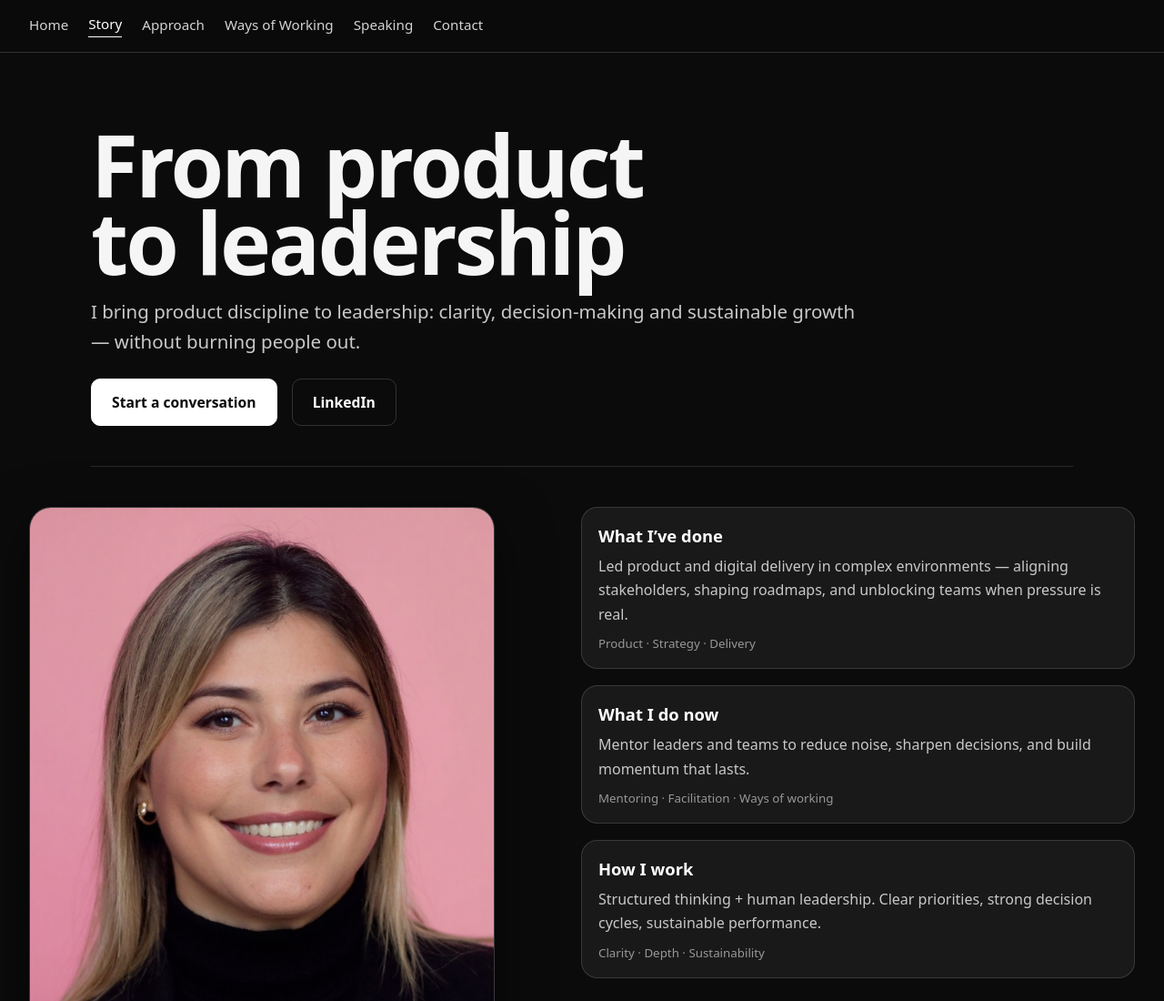
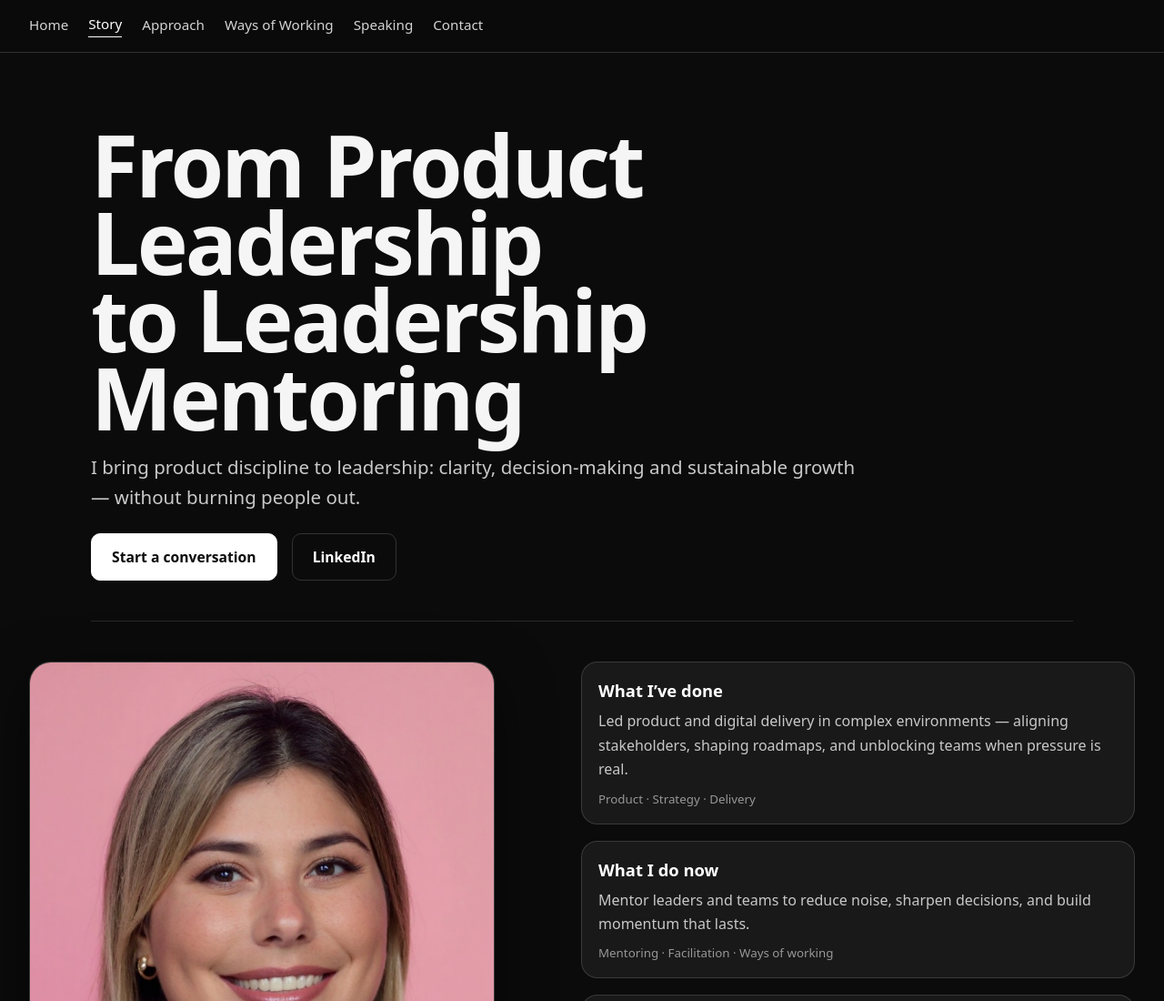
Before and after one commit to marionbelisarioserrano-wq/marionbelisarioserrano-wq.github.io, a plain HTML site: page story.html in a window 1280 px wide. Shown: the top 1100 px of the page at 91% size. Drawn offline with Linux system fonts and the light colour scheme.

Commit message:
Update story.html

```diff
--- a/story.html
+++ b/story.html
@@ -26,9 +26,9 @@
   <!-- HERO -->
   <section class="story-hero">
     <h1 class="story-title">
-      From product<br>
-      to leadership
-    </h1>
+  From Product Leadership<br>
+  to Leadership Mentoring
+</h1>
 
     <p class="story-lead">
       I bring product discipline to leadership: clarity, decision-making and sustainable growth —
```
